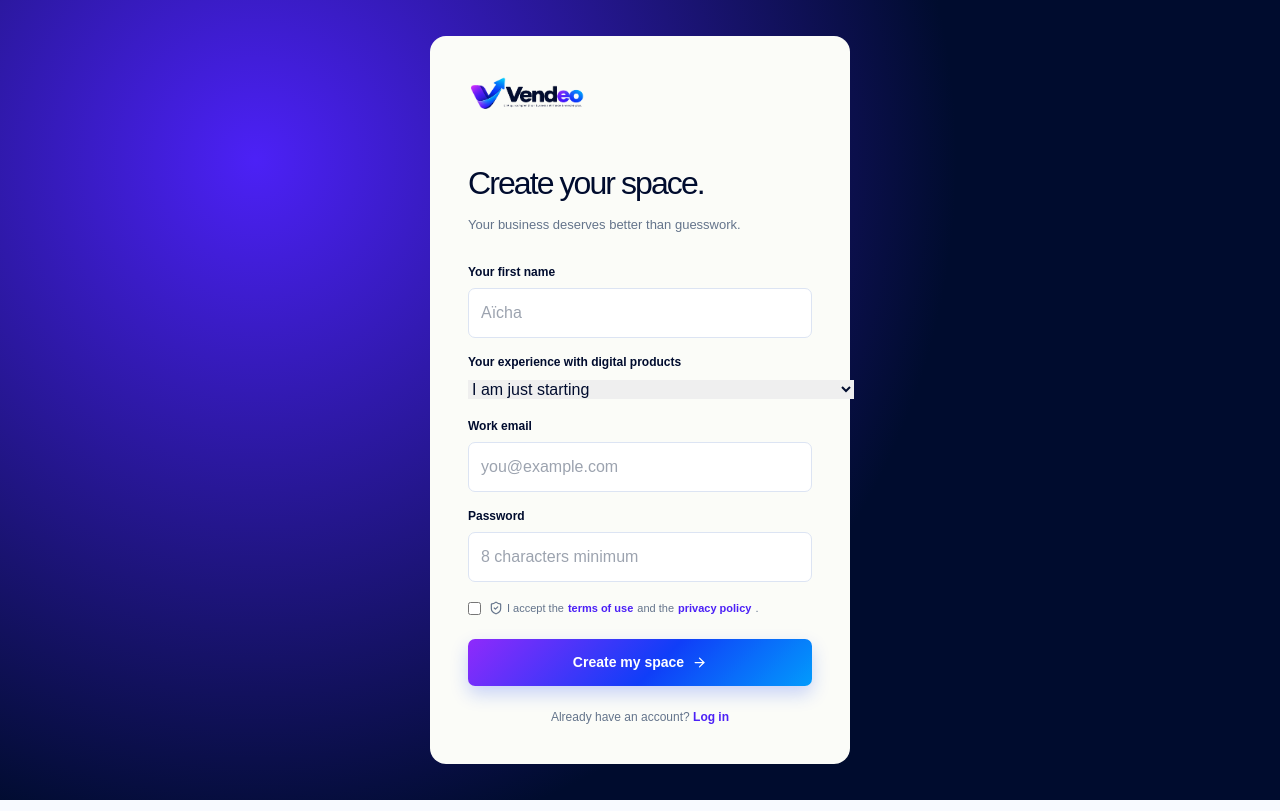
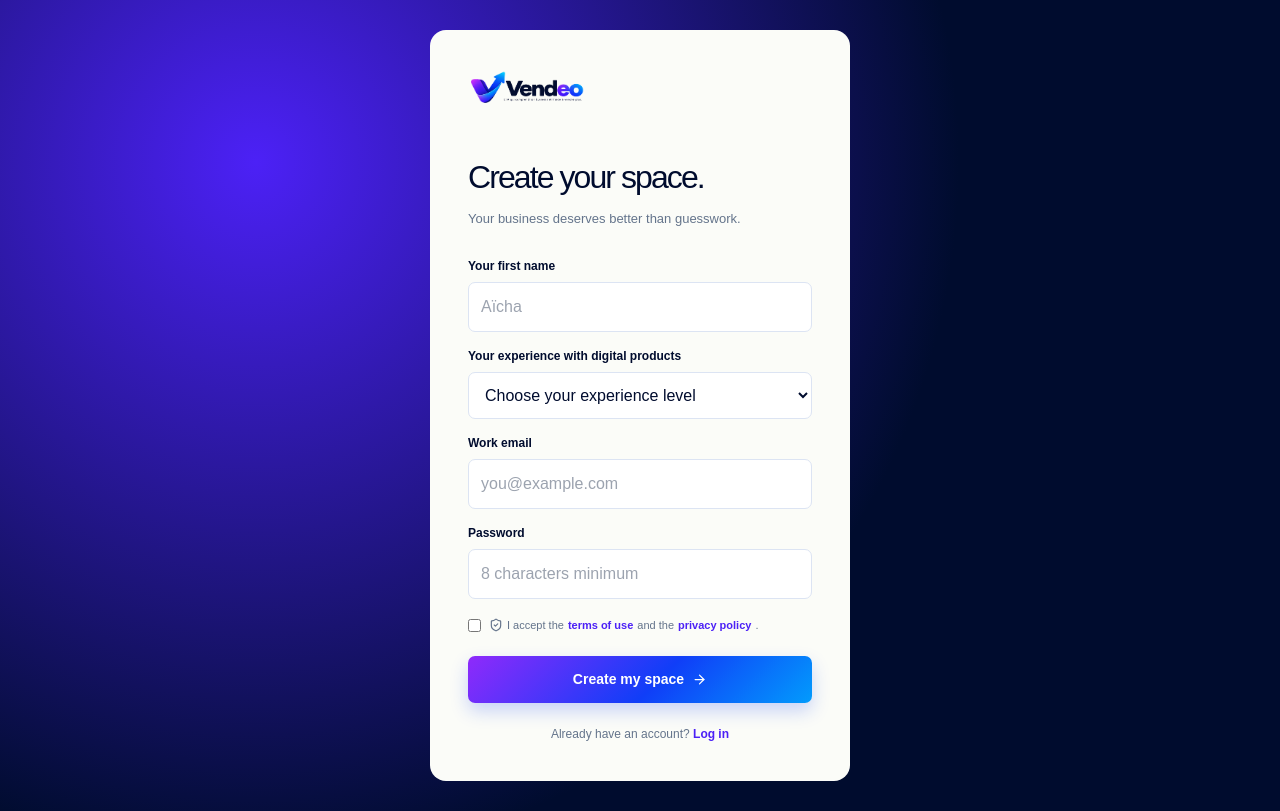
Before and after one commit to marioce12-bot/Chariow, a Next.js app: page /register in a window 1280 px wide. Built offline with nearby package versions, Linux system fonts and the light colour scheme; no server answers.

Commit message:
fix(auth): neutralize experience selector and clarify admin messages
Co-authored-by: Manus <dev-agent@manus.ai>

```diff
--- a/app/styles/navigation-mobile.css
+++ b/app/styles/navigation-mobile.css
@@ -152,11 +152,14 @@ code { background:#e7efe3; border-radius:4px; color:var(--green); font-family:'D
 .form-group { margin-bottom:15px; }
 .form-group label { display:block; font-size:12px; font-weight:700; margin-bottom:7px; }
 .form-group input { background:white; border:1px solid var(--line); border-radius:7px; padding:12px; width:100%; }
+.form-group select { appearance:auto; background:white; border:1px solid var(--line); border-radius:7px; box-sizing:border-box; color:var(--ink); display:block; font:inherit; font-size:16px; min-height:47px; max-width:100%; overflow:hidden; padding:10px 12px; text-overflow:ellipsis; width:100%; }
 .form-group input:focus { border-color:var(--green); outline:2px solid #d8ebcf; }
+.form-group select:focus { border-color:var(--green); outline:2px solid #d8ebcf; }
 .auth-card .btn { border-radius:7px; width:100%; margin-top:5px; }
 .auth-foot { color:var(--muted); font-size:12px; margin-top:22px; text-align:center; }
 .auth-foot a { color:var(--green); font-weight:700; }
 .auth-success { background:#e9f5ff; border-radius:8px; color:#123e75; font-size:13px; line-height:1.6; padding:16px; }
+@media (max-width:600px) { .auth-page { padding:18px 12px; } .auth-card { padding:28px 22px; } .form-group select { font-size:16px; } }
 .legal-consent { align-items:flex-start; color:#64748b; display:flex; font-size:11px; gap:8px; line-height:1.5; margin:18px 0; }
 .legal-consent input { flex:none; margin-top:2px; }
 .legal-consent span { align-items:center; display:flex; flex-wrap:wrap; gap:4px; }
--- a/components/AdminNotifications.tsx
+++ b/components/AdminNotifications.tsx
@@ -124,7 +124,7 @@ export function AdminNotifications({ totalUsers, refreshRevision = 0 }: { totalU
         </form>
       </section>
           <section className="admin-card"><div className="admin-card-head"><div><h3>{t("adminComplete.recentAdminMessages")}</h3><p className="admin-help">{t("adminComplete.historyDesc")}</p></div><FileText size={17} /></div>
-        {historyError ? <div role="alert"><p>{localizeSystemMessage(historyError, locale)}</p><button type="button" className="admin-btn admin-btn-soft" onClick={() => void loadHistory()}>{t("adminExtra.admin.retry")}</button></div> : historyLoading ? <p role="status">{t("adminComplete.historyLoading")}</p> : <div className="admin-notification-history">{history.length ? history.map((item) => <article className="admin-notification-history-item" key={item.id}><strong>{item.title}</strong><p>{item.body}</p><small>{item.profiles?.full_name || item.profiles?.email || t("adminComplete.user")} · {new Date(item.created_at).toLocaleString(locale === "en" ? "en-US" : "fr-FR")}</small><div className="admin-notification-delete"><button type="button" disabled={deleting !== null} onClick={() => void remove(item)}><Trash2 size={14} />{deleting === item.id ? t("adminExtra.push.deleting") : t("adminExtra.push.delete")}</button>{item.metadata?.broadcast_id && <button type="button" disabled={deleting !== null} onClick={() => void remove(item, true)}>{t("adminComplete.removeAll")}</button>}</div></article>) : <div className="admin-empty">{t("adminComplete.noMessages")}</div>}</div>}
+        {historyError ? <div role="alert"><p>{localizeSystemMessage(historyError, locale)}</p><button type="button" className="admin-btn admin-btn-soft" onClick={() => void loadHistory()}>{t("adminExtra.admin.retry")}</button></div> : historyLoading ? <p role="status">{t("adminComplete.historyLoading")}</p> : <div className="admin-notification-history">{history.length ? history.map((item) => <article className="admin-notification-history-item" key={item.id}><strong>{item.title}</strong><p>{item.body}</p><small>{item.profiles?.full_name || item.profiles?.email || t("adminComplete.user")} · {new Date(item.created_at).toLocaleString(locale === "en" ? "en-US" : "fr-FR")}</small><div className="admin-notification-meta"><span>{locale === "en" ? "Category" : "Catégorie"}: {item.category || "general"}</span><span>{item.replies_enabled ? (locale === "en" ? "Replies enabled" : "Réponses activées") : (locale === "en" ? "No replies" : "Réponses désactivées")}</span></div><div className="admin-notification-delete"><button type="button" disabled={deleting !== null} onClick={() => void remove(item)}><Trash2 size={14} />{deleting === item.id ? t("adminExtra.push.deleting") : t("adminExtra.push.delete")}</button>{item.metadata?.broadcast_id && <button type="button" disabled={deleting !== null} onClick={() => void remove(item, true)}>{t("adminComplete.removeAll")}</button>}</div></article>) : <div className="admin-empty">{t("adminComplete.noMessages")}</div>}</div>}
       </section>
     </div>
   </>;
--- a/components/Auth.tsx
+++ b/components/Auth.tsx
@@ -39,7 +39,11 @@ export function Auth({ mode, configurationError = false, successRedirect = "/das
     const email = String(form.get("email") ?? "");
     const password = String(form.get("password") ?? "");
     const fullName = String(form.get("fullName") ?? "");
-    const experienceLevel = String(form.get("experienceLevel") ?? "experienced");
+    const experienceLevel = String(form.get("experienceLevel") ?? "");
+    if (register && !["beginner", "some_experience", "experienced", "expert"].includes(experienceLevel)) {
+      setError(locale === "en" ? "Choose your experience level to continue." : "Choisissez votre niveau d’expérience pour continuer.");
+      return;
+    }
     if (register && form.get("acceptedLegal") !== "on") {
       setError(locale === "en" ? "Please accept the Terms and Privacy Policy to create an account." : "Veuillez accepter les Conditions et la Politique de confidentialité pour créer un compte.");
       return;
@@ -109,7 +113,7 @@ export function Auth({ mode, configurationError = false, successRedirect = "/das
         {submitted ? <div className="auth-success">{successMessage}</div> : (
           <form onSubmit={submit}>
             {register && <div className="form-group"><label htmlFor="fullName">{t("auth.fullName")}</label><input id="fullName" name="fullName" required placeholder="Aïcha" /></div>}
-            {register && <div className="form-group"><label htmlFor="experienceLevel">{locale === "en" ? "Your experience with digital products" : "Ton expérience avec les produits digitaux"}</label><select id="experienceLevel" name="experienceLevel" defaultValue="beginner" required><option value="beginner">{locale === "en" ? "I am just starting" : "Je débute complètement"}</option><option value="some_experience">{locale === "en" ? "I have some experience" : "J’ai quelques notions"}</option><option value="experienced">{locale === "en" ? "I already have experience" : "J’ai déjà de l’expérience"}</option><option value="expert">{locale === "en" ? "I am experienced and want to manage my business" : "Je suis expérimenté et je veux mieux gérer mon business"}</option></select></div>}
+            {register && <div className="form-group"><label htmlFor="experienceLevel">{locale === "en" ? "Your experience with digital products" : "Ton expérience avec les produits digitaux"}</label><select id="experienceLevel" name="experienceLevel" defaultValue="" required><option value="" disabled>{locale === "en" ? "Choose your experience level" : "Choisis ton niveau d’expérience"}</option><option value="beginner">{locale === "en" ? "I am just starting" : "Je débute complètement"}</option><option value="some_experience">{locale === "en" ? "I have some experience" : "J’ai quelques notions"}</option><option value="experienced">{locale === "en" ? "I already have experience" : "J’ai déjà de l’expérience"}</option><option value="expert">{locale === "en" ? "I am experienced and want to manage my business" : "Je suis expérimenté et je veux mieux gérer mon business"}</option></select></div>}
             <div className="form-group"><label htmlFor="email">{t("auth.email")}</label><input id="email" name="email" required type="email" placeholder={t("optionsExtra.text5")} /></div>
             {!forgot && <div className="form-group"><label htmlFor="password">{t("auth.password")}</label><input id="password" name="password" required type="password" placeholder={t("auth.passwordPlaceholder")} minLength={8} /></div>}
             {register && <label className="legal-consent"><input type="checkbox" name="acceptedLegal" required /><span><ShieldCheck size={14} aria-hidden="true" /> {t("auth.consent")} <Link href="/terms" target="_blank">{t("auth.terms")}</Link> {t("auth.and")} <Link href="/privacy" target="_blank">{t("auth.privacy")}</Link>.</span></label>}
```
Also changed, not shown: components/admin-notifications.css (+1 -0 lines).
